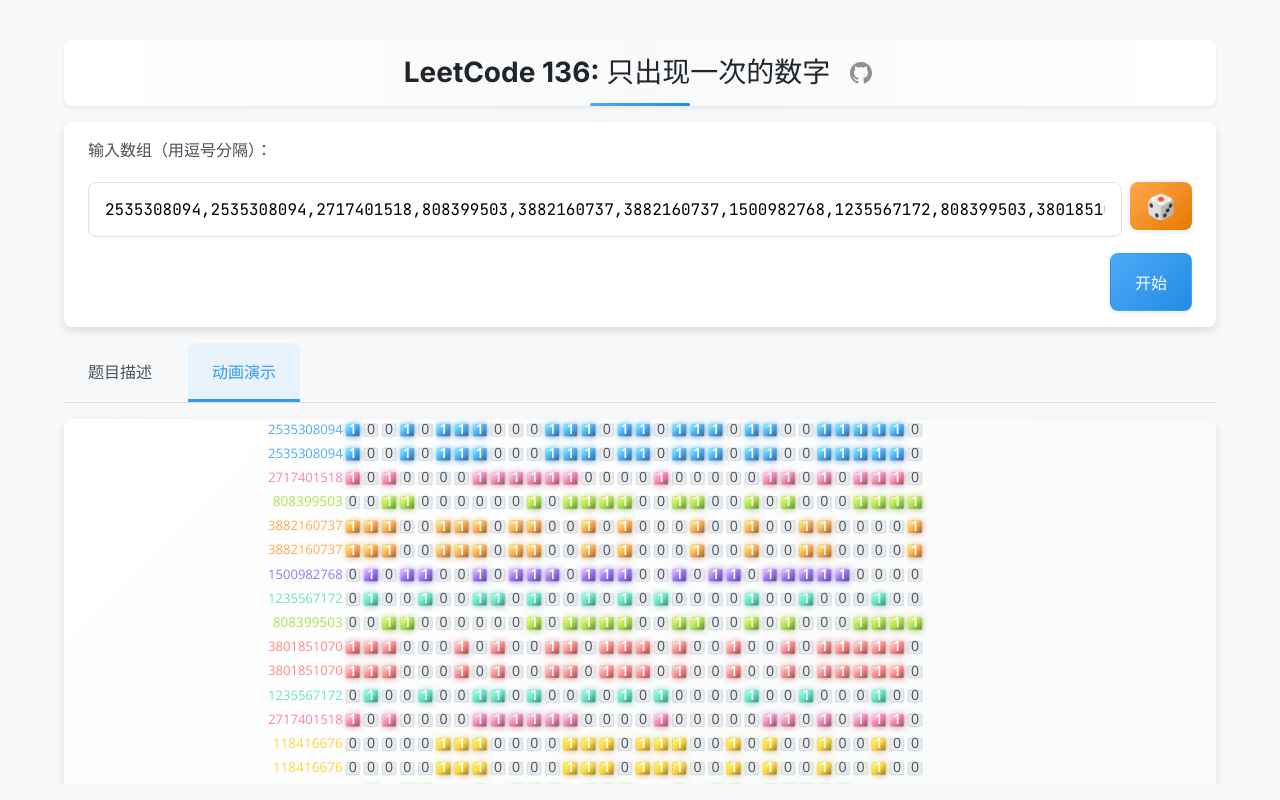
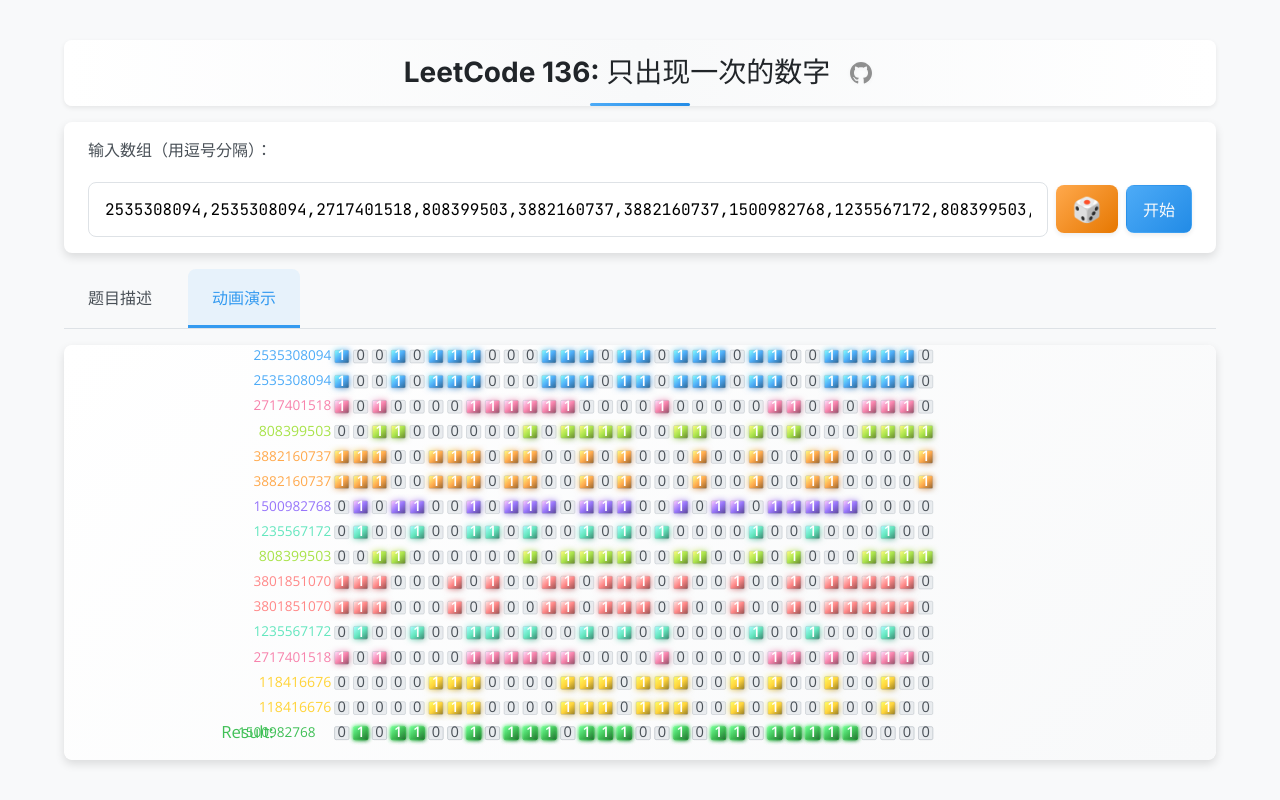
Before and after one commit to fuck-algorithm/leetcode-136-single-number, a React (Vite) app: page / in a window 1280 px wide. Built offline with nearby package versions, Linux system fonts and the light colour scheme.

Commit message:
将开始按钮放到输入框同一行，节省空间

```diff
--- a/src/App.css
+++ b/src/App.css
@@ -121,6 +121,7 @@
   display: flex;
   width: 100%;
   gap: var(--spacing-sm);
+  align-items: center;
 }
 
 label {
@@ -149,10 +150,11 @@
 }
 
 .start-button {
-  padding: var(--spacing-md) var(--spacing-lg);
+  padding: var(--spacing-sm) var(--spacing-md);
   font-size: 16px;
   font-weight: 600;
-  align-self: flex-end;
+  white-space: nowrap;
+  height: 48px;
 }
 
 /* 随机按钮样式 */
--- a/src/App.tsx
+++ b/src/App.tsx
@@ -187,8 +187,8 @@
             >
               🎲
             </button>
+            <button type="submit" className="primary start-button">开始</button>
           </div>
-          <button type="submit" className="primary start-button">开始</button>
         </form>
         {error && (
           <div
```
